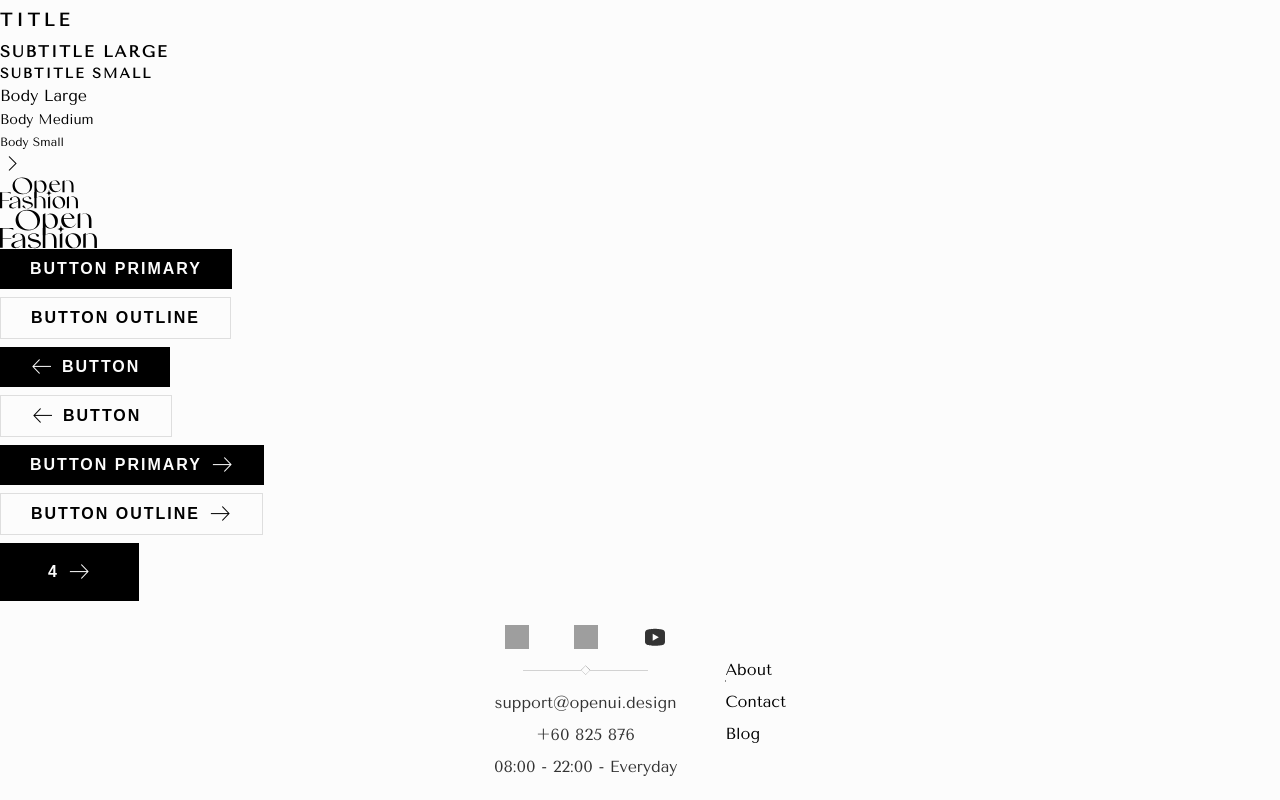
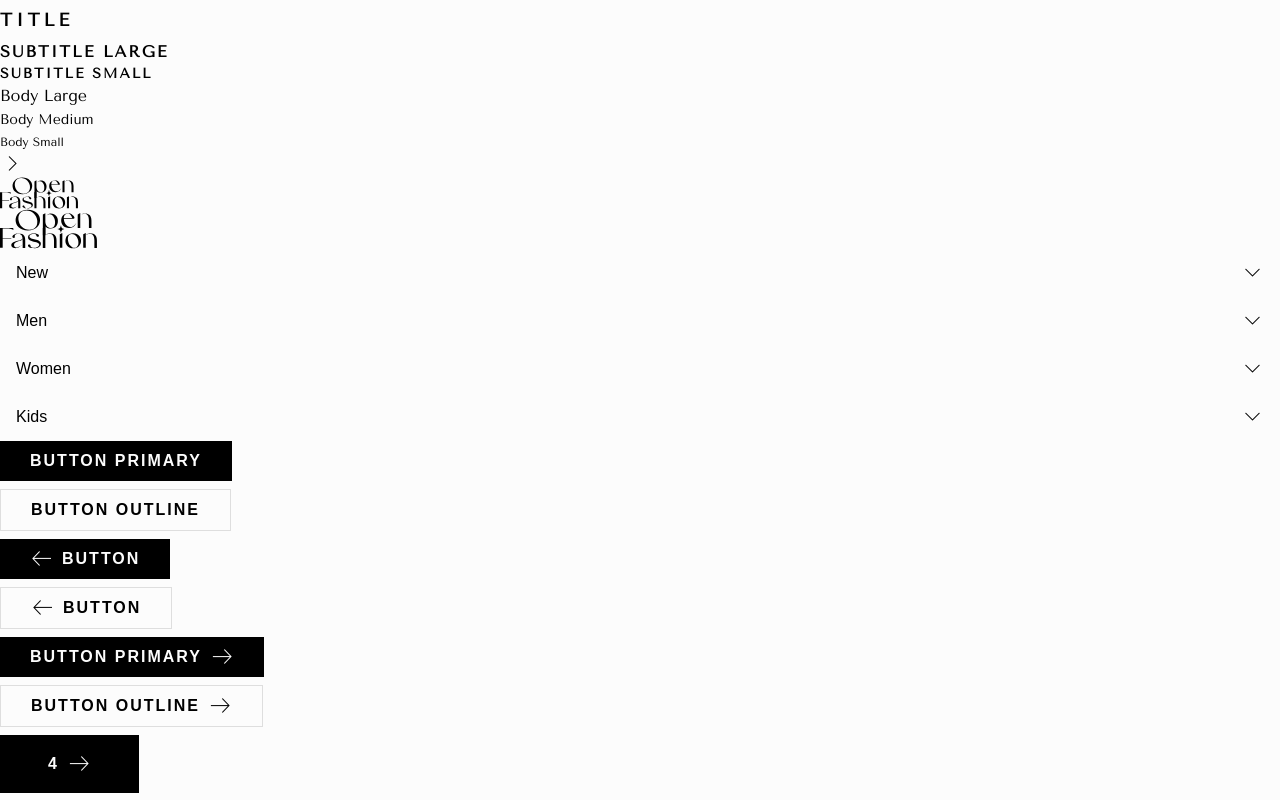
Before and after one commit to covaci-edvin/open-fashion, a Next.js app: page /components in a window 1280 px wide. Shown: the top 800 px of the page. Built offline with nearby package versions, Linux system fonts and the light colour scheme; grey boxes are pictures that could not be loaded.

Commit message:
accordion component done

```diff
--- a/app/components/page.tsx
+++ b/app/components/page.tsx
@@ -3,6 +3,50 @@ import Icon from "./ui/Icon";
 import Logo from "./ui/Logo";
 import Button from "./ui/Button";
 import Footer from "./layout/Footer";
+import Accordion from "./ui/Accordion";
+
+const DUMMY_MENU_ITEMS = [
+  {
+    title: "New",
+    content: (
+      <Text>
+        This is the flippin contentThis is the flippin contentThis is the
+        flippin contentThis is the flippin contentThis is the flippin
+        contentThis is the flippin contentThis is the flippin content
+      </Text>
+    ),
+  },
+  {
+    title: "Men",
+    content: (
+      <Text>
+        This is the flippin contentThis is the flippin contentThis is the
+        flippin contentThis is the flippin contentThis is the flippin
+        contentThis is the flippin contentThis is the flippin content
+      </Text>
+    ),
+  },
+  {
+    title: "Women",
+    content: (
+      <Text>
+        This is the flippin contentThis is the flippin contentThis is the
+        flippin contentThis is the flippin contentThis is the flippin
+        contentThis is the flippin contentThis is the flippin content
+      </Text>
+    ),
+  },
+  {
+    title: "Kids",
+    content: (
+      <Text>
+        This is the flippin contentThis is the flippin contentThis is the
+        flippin contentThis is the flippin contentThis is the flippin
+        contentThis is the flippin contentThis is the flippin content
+      </Text>
+    ),
+  },
+];
 
 export default function Components() {
   return (
@@ -16,6 +60,7 @@ export default function Components() {
       <Icon name="chevron-right" size={24} />
       <Logo />
       <Logo size="lg" />
+      <Accordion rootValue="menu" items={DUMMY_MENU_ITEMS} />
       <div
         style={{
           display: "flex",
--- /dev/null
+++ b/app/components/ui/Accordion/Accordion.module.scss
@@ -0,0 +1,7 @@
+.accordion {
+  width: 100%;
+}
+
+.accordion-item {
+  overflow: hidden;
+}
--- /dev/null
+++ b/app/components/ui/Accordion/Content/Content.module.scss
@@ -0,0 +1,27 @@
+.container {
+  &[data-state="open"] {
+    animation: slideDown 0.3s var(--custom-ease);
+  }
+
+  &[data-state="closed"] {
+    animation: slideUp 0.3s var(--custom-ease);
+  }
+}
+
+@keyframes slideDown {
+  from {
+    height: 0;
+  }
+  to {
+    height: var(--radix-accordion-content-height);
+  }
+}
+
+@keyframes slideUp {
+  from {
+    height: var(--radix-accordion-content-height);
+  }
+  to {
+    height: 0;
+  }
+}
--- /dev/null
+++ b/app/components/ui/Accordion/Content/index.tsx
@@ -0,0 +1,27 @@
+import React, { ReactNode, Ref } from "react";
+import * as Accordion from "@radix-ui/react-accordion";
+import styles from "./Content.module.scss";
+
+type Props = {
+  children: ReactNode;
+  className?: string;
+};
+
+const AccordionContent = React.forwardRef(
+  (
+    { children, className, ...props }: Props,
+    forwardedRef: Ref<HTMLDivElement>
+  ) => (
+    <Accordion.Content
+      {...props}
+      ref={forwardedRef}
+      className={styles.container}
+    >
+      {children}
+    </Accordion.Content>
+  )
+);
+
+AccordionContent.displayName = "AccordionContent";
+
+export default AccordionContent;
--- /dev/null
+++ b/app/components/ui/Accordion/Trigger/Trigger.module.scss
@@ -0,0 +1,18 @@
+.trigger {
+  background-color: transparent;
+  padding: 1.2rem 1.6rem;
+  width: 100%;
+  border: none;
+  display: flex;
+  align-items: center;
+  justify-content: space-between;
+  cursor: pointer;
+
+  span {
+    transition: transform 0.3s var(--custom-ease);
+  }
+
+  &[data-state="open"] > span {
+    transform: rotate(180deg);
+  }
+}
--- /dev/null
+++ b/app/components/ui/Accordion/Trigger/index.tsx
@@ -0,0 +1,30 @@
+import React, { ReactNode, forwardRef, Ref } from "react";
+import * as Accordion from "@radix-ui/react-accordion";
+import { ChevronDownIcon } from "@radix-ui/react-icons";
+import styles from "./Trigger.module.scss";
+import Icon from "../../Icon";
+
+type Props = {
+  children: ReactNode;
+};
+
+const AccordionTrigger = forwardRef(
+  ({ children, ...props }: Props, forwardedRef: Ref<HTMLButtonElement>) => {
+    return (
+      <Accordion.Header>
+        <Accordion.Trigger
+          className={styles.trigger}
+          {...props}
+          ref={forwardedRef}
+        >
+          {children}
+          <Icon name="chevron-down" />
+        </Accordion.Trigger>
+      </Accordion.Header>
+    );
+  }
+);
+
+AccordionTrigger.displayName = "AccordionTrigger";
+
+export default AccordionTrigger;
--- /dev/null
+++ b/app/components/ui/Accordion/index.tsx
@@ -0,0 +1,65 @@
+"use client";
+
+import styles from "./Accordion.module.scss";
+import * as RadixAccordion from "@radix-ui/react-accordion";
+import AccordionTrigger from "./Trigger";
+import AccordionContent from "./Content";
+import { ReactNode } from "react";
+import Text from "../Text";
+
+interface IItem {
+  title: string;
+  content: ReactNode;
+}
+
+interface IAccordionItemProps extends IItem {
+  rootValue: string;
+  itemIndex: number;
+}
+
+function AccordionItem({
+  title,
+  content,
+  rootValue,
+  itemIndex,
+}: IAccordionItemProps) {
+  return (
+    <RadixAccordion.Item
+      className={styles["accordion-item"]}
+      value={`${rootValue}-item-${itemIndex}`}
+    >
+      <AccordionTrigger>
+        <Text>{title}</Text>
+      </AccordionTrigger>
+      <AccordionContent>{content}</AccordionContent>
+    </RadixAccordion.Item>
+  );
+}
+
+type Props = {
+  rootValue: string;
+  items: IItem[];
+};
+
+function Accordion({ rootValue, items }: Props) {
+  return (
+    <RadixAccordion.Root
+      className={styles.accordion}
+      type="single"
+      defaultValue={rootValue}
+      collapsible
+    >
+      {items.map((item, index) => (
+        <AccordionItem
+          key={`${rootValue}-${index}`}
+          title={item.title}
+          content={item.content}
+          rootValue={rootValue}
+          itemIndex={index}
+        />
+      ))}
+    </RadixAccordion.Root>
+  );
+}
+
+export default Accordion;
--- a/app/styles/_variables.scss
+++ b/app/styles/_variables.scss
@@ -14,4 +14,6 @@
 
   --color-primary: #a8715a;
   --color-secondary: #dd8560;
+
+  --custom-ease: cubic-bezier(0.65, 0.05, 0.27, 0.9);
 }
--- a/package.json
+++ b/package.json
@@ -9,6 +9,7 @@
     "lint": "next lint"
   },
   "dependencies": {
+    "@radix-ui/react-accordion": "^1.1.2",
     "next": "14.0.4",
     "react": "^18",
     "react-dom": "^18"
```
Also changed, not shown: 1 other file (tests, documents, lock files or other folders).
